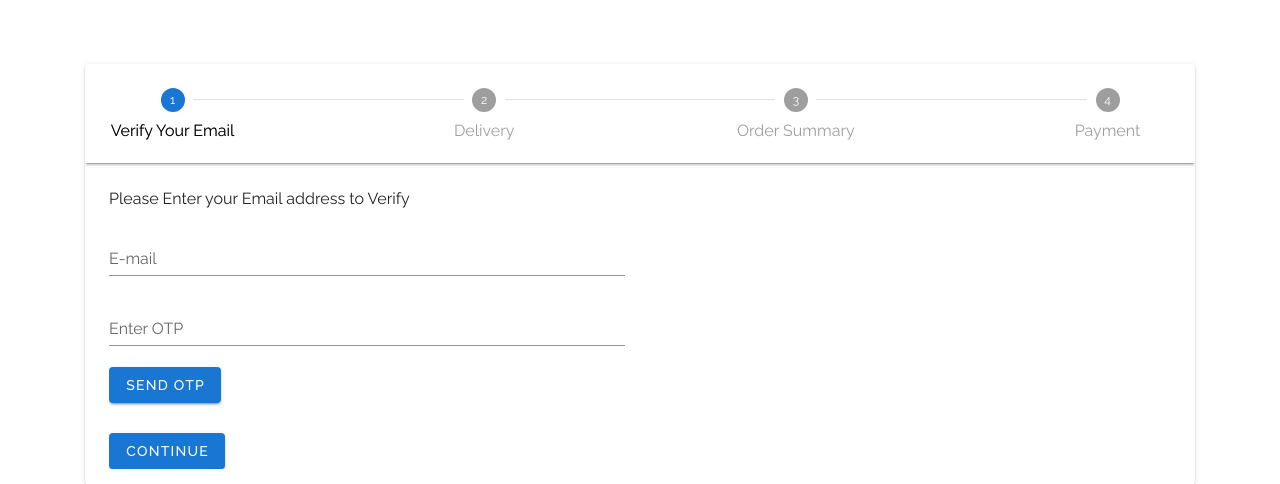
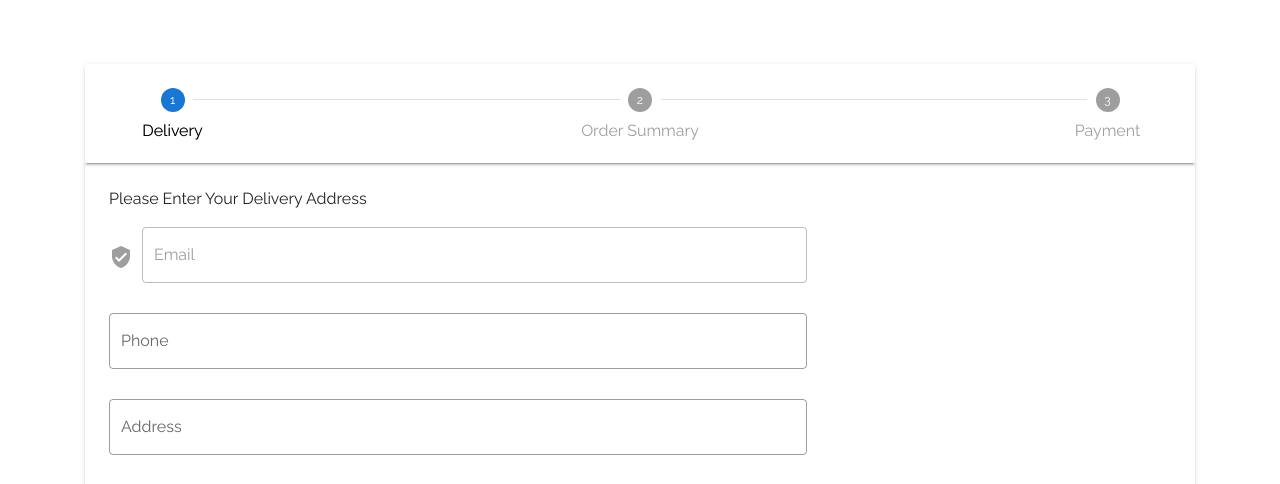
Before and after one commit to kammy1996/arabic-abaya, a Vue app: page /order in a window 1280 px wide. Shown: the part 468-952 px from the top of the page. Built offline with nearby package versions, Linux system fonts and the light colour scheme.

Commit message:
Login, registration and email Verification full proofed

```diff
--- a/components/PageHeader.vue
+++ b/components/PageHeader.vue
@@ -180,9 +180,11 @@ export default {
       await this.$store.dispatch("FETCH_CART_COUNT");
     },
     userLogout() {
-      this.$cookies.remove("jwt");
+      this.$cookies.remove("jwt");// removing token
+      this.$cookies.remove("ordered-products")
       this.getData();
       this.$router.push("/user/login");
+
     },
   },
   computed: {
--- a/modules/order/order.js
+++ b/modules/order/order.js
@@ -1,25 +1,35 @@
 export default {
-     name : "order",
-     data () {
+  name: "order",
+  data() {
     return {
       e1: 1,
       emailRules: [
-            v => !!v || 'E-mail is required',
-            v => /.+@.+/.test(v) || 'E-mail must be valid',
+        (v) => !!v || "E-mail is required",
+        (v) => /.+@.+/.test(v) || "E-mail must be valid",
       ],
-          email:'',
-          OTP:'',
-          orderedProduct:[],
-          token:null,
-        }
+      email: "",
+      OTP: "",
+      orderedProduct: [],
+      token: null,
+      userInfo: [],
+      states:[],
+      cities:[],
+      selectedState:'',
+      selectedCity:''
+    };
   },
   created() {
     this.getData();
   },
   methods: {
-          getData() {
+    async getData() {
       this.token = this.$cookies.get("jwt");
-              if(this.token === undefined) return;
+      if (this.token === undefined || this.token === null) return;
+
+            //Getting user email
+      await this.$store.dispatch("FETCH_LOGGED_IN_INFO", this.token);
+
+      this.userInfo = this.$store.getters.GET_USER_INFO
 
       this.orderedProduct = this.sortCookie();
     },
@@ -56,7 +66,6 @@ export default {
         product.file_name
       );
     },
-
   },
   watch: {
     orderedProduct() {
@@ -66,5 +75,6 @@ export default {
           .reduce((prev, next) => prev + next);
       }
     },
+
   },
- }
+};
--- a/modules/user/login.js
+++ b/modules/user/login.js
@@ -8,7 +8,6 @@ export default {
       },
       pass: false,
       loginStatus: null,
-
       userLoginSnackBar: false,
       valid: false,
       genRules: [
@@ -36,18 +35,21 @@ export default {
         const res = await this.$axios
           .post(`/user/login`, userData)
           .catch((err) => console.log(err));
-        let token = res.data.token;
+        if (res.data.message) {
+          this.loginStatus = res.data.message;
+          this.userLoginSnackBar = true;
+        }
+        this.token = res.data.token;
 
-        if (token === undefined) return;
-        else this.$cookies.set("jwt", token, { expires: 7 });
-        this.token = this.$cookies.get("jwt");
+        if (this.token === undefined || this.token === null) return;
+        else this.$cookies.set("jwt", this.token, { expires: 7 });
 
         await this.$store.dispatch("FETCH_LOGGED_IN_INFO", this.token);
         await this.$store.dispatch("FETCH_CART_COUNT");
 
         setTimeout(() => {
           this.$router.push("/cart");
-        }, 500);
+        }, 200);
 
         //If there is any previous product in Cookies before log in
         if (this.token === undefined) return;
--- a/pages/order/order.vue
+++ b/pages/order/order.vue
@@ -10,65 +10,39 @@
     <v-stepper v-model="e1" alt-labels>
       <v-stepper-header>
         <v-stepper-step :complete="e1 > 1" step="1">
-          Verify Your Email
+          Delivery
         </v-stepper-step>
 
         <v-divider></v-divider>
 
         <v-stepper-step :complete="e1 > 2" step="2">
-          Delivery
+          Order Summary
         </v-stepper-step>
 
         <v-divider></v-divider>
 
         <v-stepper-step :complete="e1 > 3" step="3">
-          Order Summary
-        </v-stepper-step>
-
-        <v-divider></v-divider>
-
-        <v-stepper-step :complete="e1 > 4" step="4">
           Payment
         </v-stepper-step>
       </v-stepper-header>
 
       <v-stepper-items>
         <v-stepper-content step="1">
-          <p>
-            Please Enter your Email address to Verify
-          </p>
-          <v-row class="pl-20">
-            <v-col cols="6">
+          <v-row>
+            <v-col cols="8">
+              <p>Please Enter Your Delivery Address</p>
+
               <v-text-field
-                v-model="email"
-                :rules="emailRules"
-                label="E-mail"
-                required
+                label="Email"
+                outlined
+                prepend-icon="mdi-shield-check"
+                :value="userInfo.email"
+                disabled
               ></v-text-field>
 
               <v-text-field
-                v-model="OTP"
-                label="Enter OTP"
-                required
-              ></v-text-field>
-              <v-btn color="primary">
-                Send OTP
-              </v-btn>
-            </v-col>
-          </v-row>
-          <div class="space-30"></div>
-          <v-btn color="primary" @click="e1 = 2">
-            Continue
-          </v-btn>
-        </v-stepper-content>
-
-        <v-stepper-content step="2">
-          <v-row>
-            <v-col cols="8">
-              <p>Please Enter Your Delivery Address</p>
-              <v-text-field
                 label="Phone"
-                placeholder="Enter Mobile Number"
+                placeholder="Enter Phone "
                 outlined
               ></v-text-field>
               <v-text-field
@@ -103,16 +77,12 @@
             </v-col>
           </v-row>
           <div class="space-30"></div>
-          <v-btn color="primary" @click="e1 = 3">
+          <v-btn color="primary" @click="e1 = 2">
             Continue
-          </v-btn>
-
-          <v-btn @click="e1 = 1">
-            Back
           </v-btn>
         </v-stepper-content>
 
-        <v-stepper-content step="3">
+        <v-stepper-content step="2">
           <v-row v-if="orderedProduct.length > 0">
             <v-col col="8">
               <v-card-title>Products({{ orderedProduct.length }})</v-card-title>
@@ -179,25 +149,30 @@
               <p><b>State:</b> Maharashtra</p>
               <p><b>pincode:</b> 400009</p>
               <p><b>Mobile:</b> +91 9167201957</p>
+              <p>
+                <b>Email:</b>
+                {{ userInfo.email }}
+                <v-icon small color="green">mdi-shield-check</v-icon>
+              </p>
             </v-col>
           </v-row>
 
           <div class="space-30"></div>
-          <v-btn color="primary" @click="e1 = 4">
+          <v-btn color="primary" @click="e1 = 3">
+            Continue
+          </v-btn>
+
+          <v-btn @click="e1 = 1">
+            Back
+          </v-btn>
+        </v-stepper-content>
+
+        <v-stepper-content step="3">
+          <v-btn color="primary">
             Continue
           </v-btn>
 
           <v-btn @click="e1 = 2">
-            Back
-          </v-btn>
-        </v-stepper-content>
-
-        <v-stepper-content step="4">
-          <v-btn color="primary" @click="e1 = 1">
-            Continue
-          </v-btn>
-
-          <v-btn @click="e1 = 3">
             Back
           </v-btn>
         </v-stepper-content>
--- a/store/store.js
+++ b/store/store.js
@@ -10,6 +10,7 @@ export const store = new Vuex.Store({
     visibleProducts: [],
     cartCount: null,
     userInitials: null,
+    userInfo: null,
   },
   mutations: {
     SET_VISIBLE_PRODUCTS(state, payload) {
@@ -20,6 +21,9 @@ export const store = new Vuex.Store({
     },
     SET_LOGGED_IN_INFO(state, payload) {
       state.userInitials = payload;
+    },
+    SET_USER_INFO(state, payload) {
+      state.userInfo = payload;
     },
   },
   actions: {
@@ -77,6 +81,7 @@ export const store = new Vuex.Store({
       let initials = joinedChars.toUpperCase();
 
       commit("SET_LOGGED_IN_INFO", initials);
+      commit(`SET_USER_INFO`, userInfo);
     },
   },
   getters: {
@@ -89,5 +94,8 @@ export const store = new Vuex.Store({
     GET_LOGGED_IN_INFO(state) {
       return state.userInitials;
     },
+    GET_USER_INFO(state) {
+      return state.userInfo;
+    },
   },
 });
```
Lines whose indentation alone changed are shown as unchanged.
